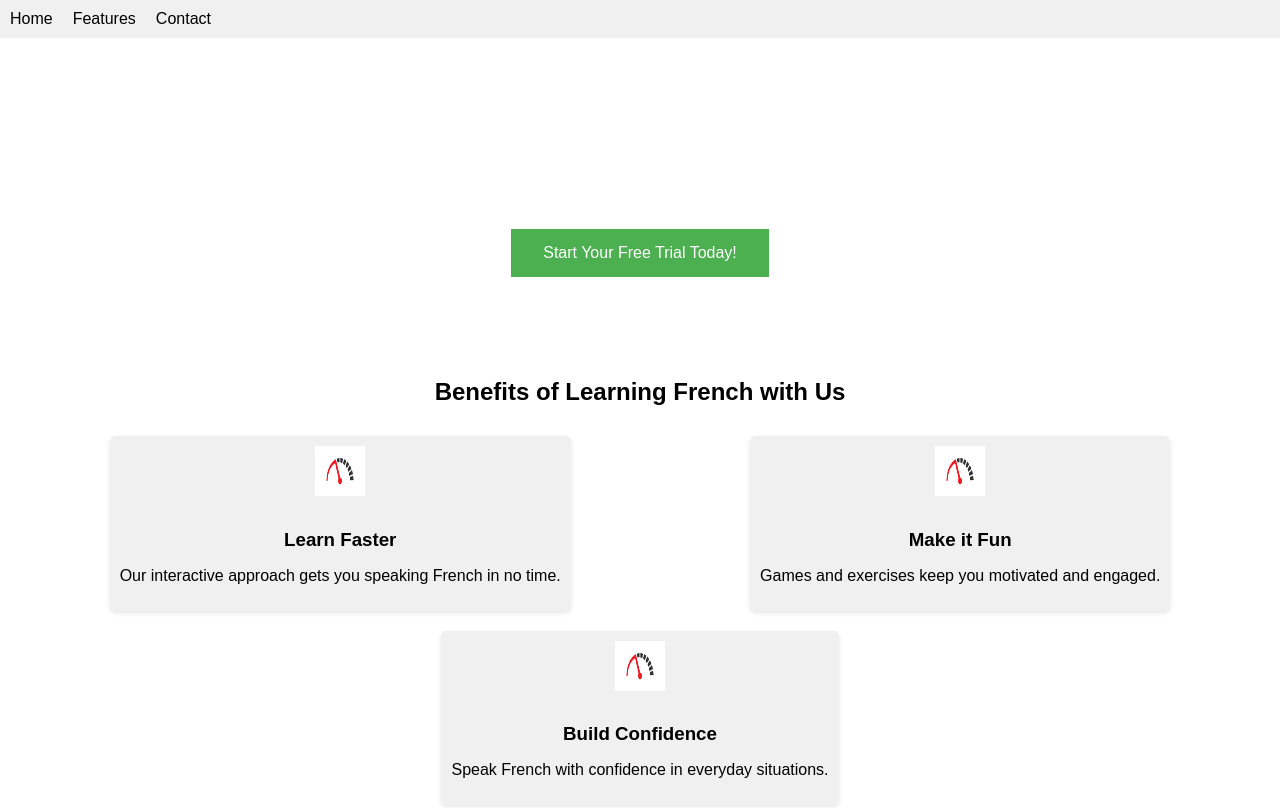
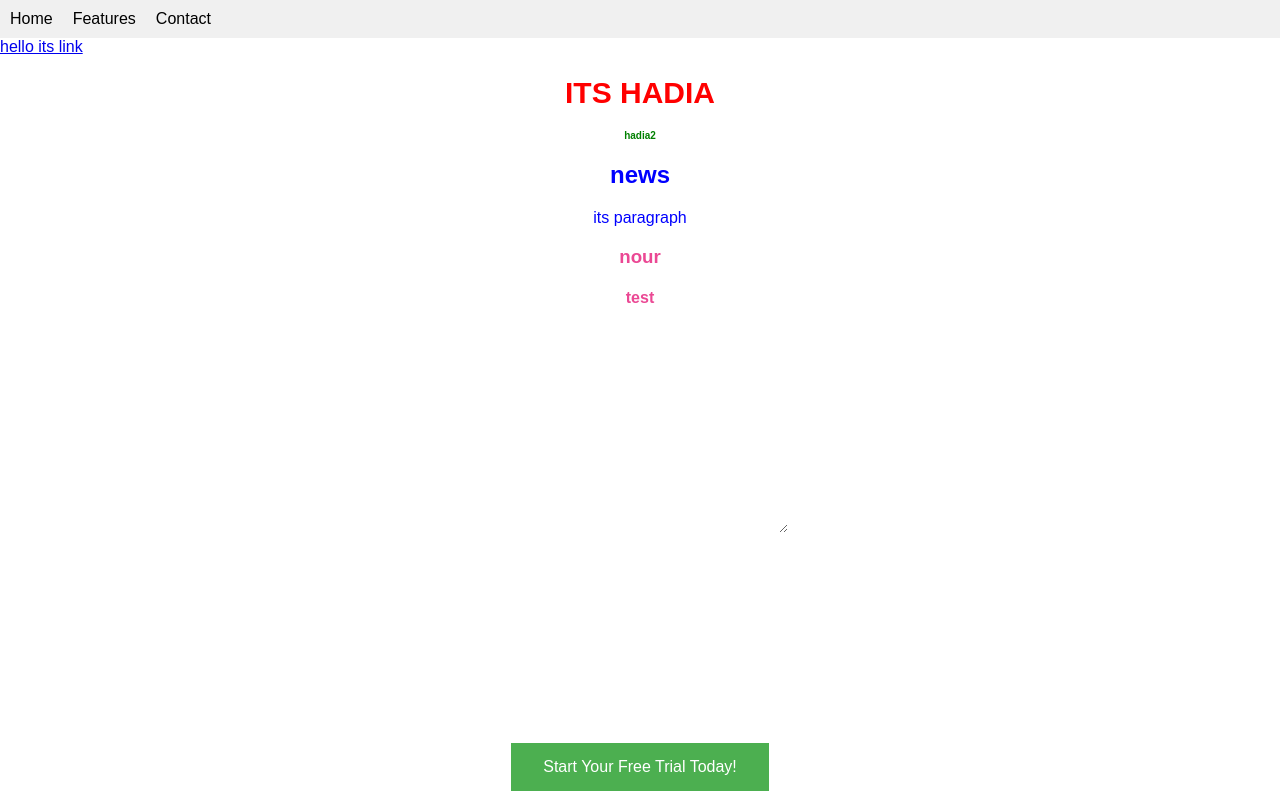
Before and after one commit to HADIA-BLIDI/project-test, a plain HTML site: page index.html in a window 1280 px wide. Shown: the top 808 px of the page. Drawn offline with Linux system fonts and the light colour scheme.

Commit message:
practice of css style

```diff
--- a/index.html
+++ b/index.html
@@ -4,15 +4,39 @@
   <meta charset="UTF-8">
   <meta name="viewport" content="width=device-width, initial-scale=1.0">
   <title>Learn French with Fun!</title>
+  <link rel="stylesheet" href="styleh.css">
+
 </head>
+
 <body>
+
   <nav>
     <ul>
       <li><a href="#">Home</a></li>
       <li><a href="#">Features</a></li>
       <li><a href="#">Contact</a></li>
     </ul>
+
   </nav>
+  <a href="https://www.w3schools.com/html/html5_semantic_elements.asp">hello its link</a>
+
+    <!-- alone -->
+    <h1>ITS HADIA</h1>
+    <!-- id -->
+  <h1 id="hadia">hadia2</h1>
+    <!-- class -->
+  <div class="hadia">
+    <h2>news</h2>
+    <p>its paragraph</p>
+    <div class="nour">
+<h3>nour</h3>
+    <div class="test">
+      <h4>test</h4>
+      <textarea name="text" id="" cols="30" rows="10"></textarea>
+
+     </div>
+
+
 
   <header class="hero-image">
     <h1>Learn French the Fun & Easy Way!</h1>
@@ -49,130 +73,3 @@
   </div>
 </body>
 </html>
-<style>
-
-body {
-  font-family: sans-serif;
-  margin: 0;
-  padding: 0;
-}
-
-nav {
-  background-color: #f0f0f0; /* Light gray background */
-  padding: 10px;
-}
-
-nav ul {
-  list-style: none; /* Remove bullet points */
-  margin: 0;
-  padding: 0;
-  display: flex; /* Arrange links horizontally */
-}
-
-nav li {
-  margin-right: 20px;
-}
-
-nav a {
-  text-decoration: none; /* Remove underline */
-  color: black;
-}
-
-.hero-image {
-  width: 100%;
-  height: 300px;
-  background-size: cover;
-  background-position: center;
-  display: flex; /* Allow elements to stack vertically */
-  flex-direction: column; /* Align elements on top */
-  justify-content: center; /* Center elements vertically */
-  align-items: center; /* Center elements horizontally */
-}
-
-.hero-image h1 {
-  color: white;
-  text-align: center;
-  font-size: 2em;
-  margin-bottom: 10px;
-}
-
-.hero-image p {
-  color: white;
-  text-align: center;
-  font-size: 1.2em;
-  margin-bottom: 20px;
-}
-
-.hero-image button {
-  background-color: #4CAF50; /* Green */
-  border: none;
-  color: white;
-  padding: 15px 32px;
-  text-align: center;
-  text-decoration: none;
-  display: inline-block;
-  font-size: 16px;
-  cursor: pointer;
-}
-
-.content {
-  padding: 20px;
-}
-
-.content h2 {
-  text-align: center;
-  margin-bottom: 20px;
-}
-
-.benefit-cards {
-  display: flex;
-  justify-content: space-around; /* Distribute cards evenly */
-  flex-wrap: wrap; /* Allow cards to wrap to next line if needed */
-}
-
-.card {
-  background-color: #f0f0f0;
-  padding: 10px;
-  margin: 10px;
-  text-align: center;
-  border-radius: 5px;
-  box-shadow: 0 2px 5px rgba(0, 0, 0, 0.1); /* Subtle shadow effect */
-}
-
-.card img {
-  width: 50px;
-  height: 50px;
-  margin-bottom: 10px;
-}
-
-.card h3 {
-  margin-bottom: 5px;
-}
-
-.call-to-action {
-  display: flex;
-  justify-content: center;
-  margin-top: 20px;
-}
-
-.call-to-action a {
-  margin: 10px;
-  padding: 15px 32px;
-  text-align: center;
-  text-decoration: none;
-  font-size: 16px;
-  cursor: pointer;
-  border: none;
-  border-radius: 5px;
-}
-
-.button.primary {
-  background-color: #4CAF50; /* Green */
-  color: white;
-}
-
-.button.secondary {
-  background-color: #f0f0f0; /* Light gray */
-  color: black;
-}
-</style>
--- /dev/null
+++ b/styleh.css
@@ -0,0 +1,161 @@
+.test textarea{
+    padding: 20px;
+    border: 15px green;
+    margin: 15px;
+}
+
+
+a:hover {
+    color: blueviolet;
+}
+
+
+
+
+h1{
+    color: red;
+    text-align: center;
+    font-size: 30px;
+}
+#hadia{
+    color: green;
+    text-align: center;
+    font-size: 10px;
+}
+.hadia {
+    color: blue;
+    text-align: center;
+
+}
+.nour {
+    color: rgb(235, 72, 148);
+    text-align: center;
+
+}
+
+
+
+body {
+    font-family: sans-serif;
+    margin: 0;
+    padding: 0;
+  }
+
+  nav {
+    background-color: #f0f0f0; /* Light gray background */
+    padding: 10px;
+  }
+
+  nav ul {
+    list-style: none; /* Remove bullet points */
+    margin: 0;
+    padding: 0;
+    display: flex; /* Arrange links horizontally */
+  }
+
+  nav li {
+    margin-right: 20px;
+  }
+
+  nav a {
+    text-decoration: none; /* Remove underline */
+    color: black;
+  }
+
+  .hero-image {
+    width: 100%;
+    height: 300px;
+    background-size: cover;
+    background-position: center;
+    display: flex; /* Allow elements to stack vertically */
+    flex-direction: column; /* Align elements on top */
+    justify-content: center; /* Center elements vertically */
+    align-items: center; /* Center elements horizontally */
+  }
+
+  .hero-image h1 {
+    color: white;
+    text-align: center;
+    font-size: 2em;
+    margin-bottom: 10px;
+  }
+
+  .hero-image p {
+    color: white;
+    text-align: center;
+    font-size: 1.2em;
+    margin-bottom: 20px;
+  }
+
+  .hero-image button {
+    background-color: #4CAF50; /* Green */
+    border: none;
+    color: white;
+    padding: 15px 32px;
+    text-align: center;
+    text-decoration: none;
+    display: inline-block;
+    font-size: 16px;
+    cursor: pointer;
+  }
+
+  .content {
+    padding: 20px;
+  }
+
+  .content h2 {
+    text-align: center;
+    margin-bottom: 20px;
+  }
+
+  .benefit-cards {
+    display: flex;
+    justify-content: space-around; /* Distribute cards evenly */
+    flex-wrap: wrap; /* Allow cards to wrap to next line if needed */
+  }
+
+  .card {
+    background-color: #f0f0f0;
+    padding: 10px;
+    margin: 10px;
+    text-align: center;
+    border-radius: 5px;
+    box-shadow: 0 2px 5px rgba(0, 0, 0, 0.1); /* Subtle shadow effect */
+  }
+
+  .card img {
+    width: 50px;
+    height: 50px;
+    margin-bottom: 10px;
+  }
+
+  .card h3 {
+    margin-bottom: 5px;
+  }
+
+  .call-to-action {
+    display: flex;
+    justify-content: center;
+    margin-top: 20px;
+  }
+
+  .call-to-action a {
+    margin: 10px;
+    padding: 15px 32px;
+    text-align: center;
+    text-decoration: none;
+    font-size: 16px;
+    cursor: pointer;
+    border: none;
+    border-radius: 5px;
+  }
+
+  .button.primary {
+    background-color: #4CAF50; /* Green */
+    color: white;
+  }
+
+  .button.secondary {
+    background-color: #f0f0f0; /* Light gray */
+    color: black;
+  }
```
